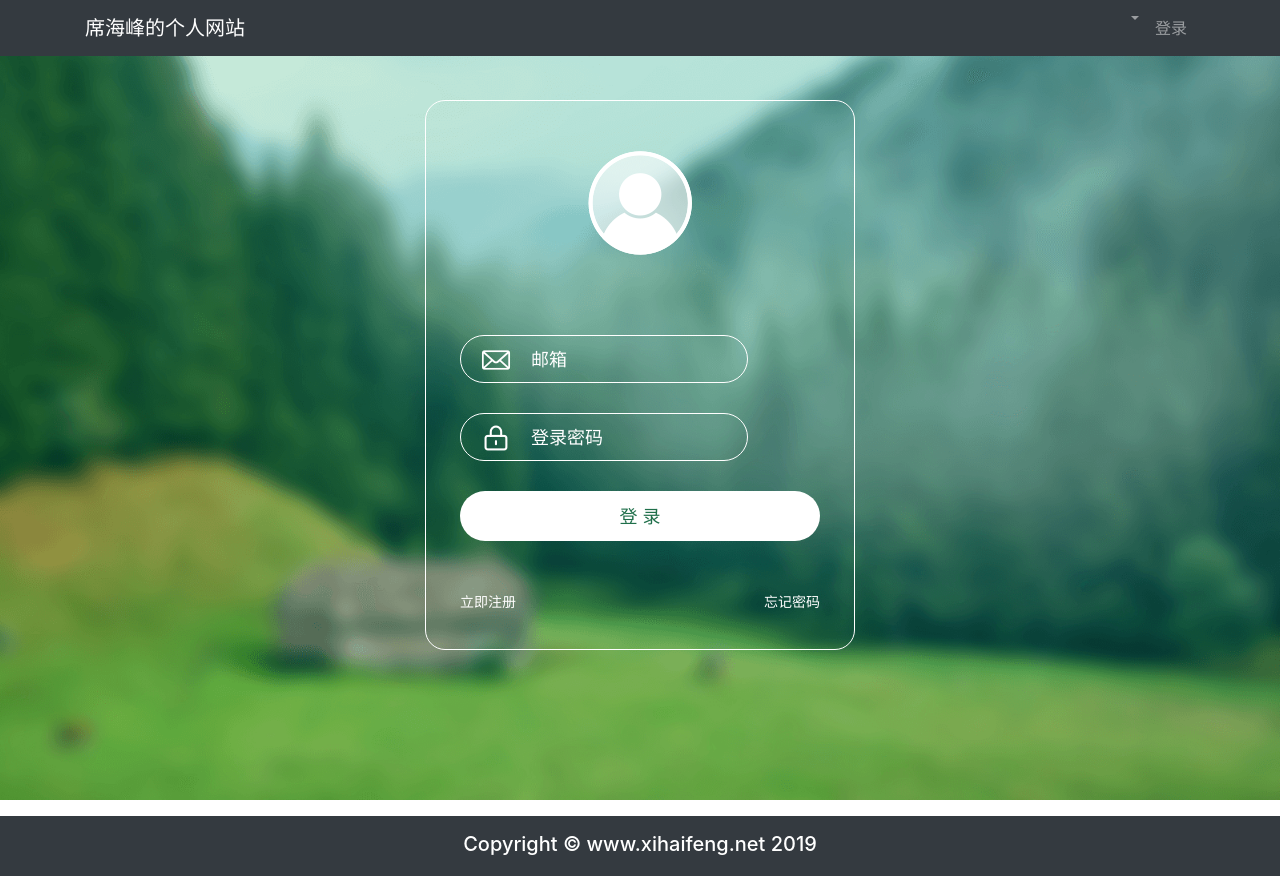
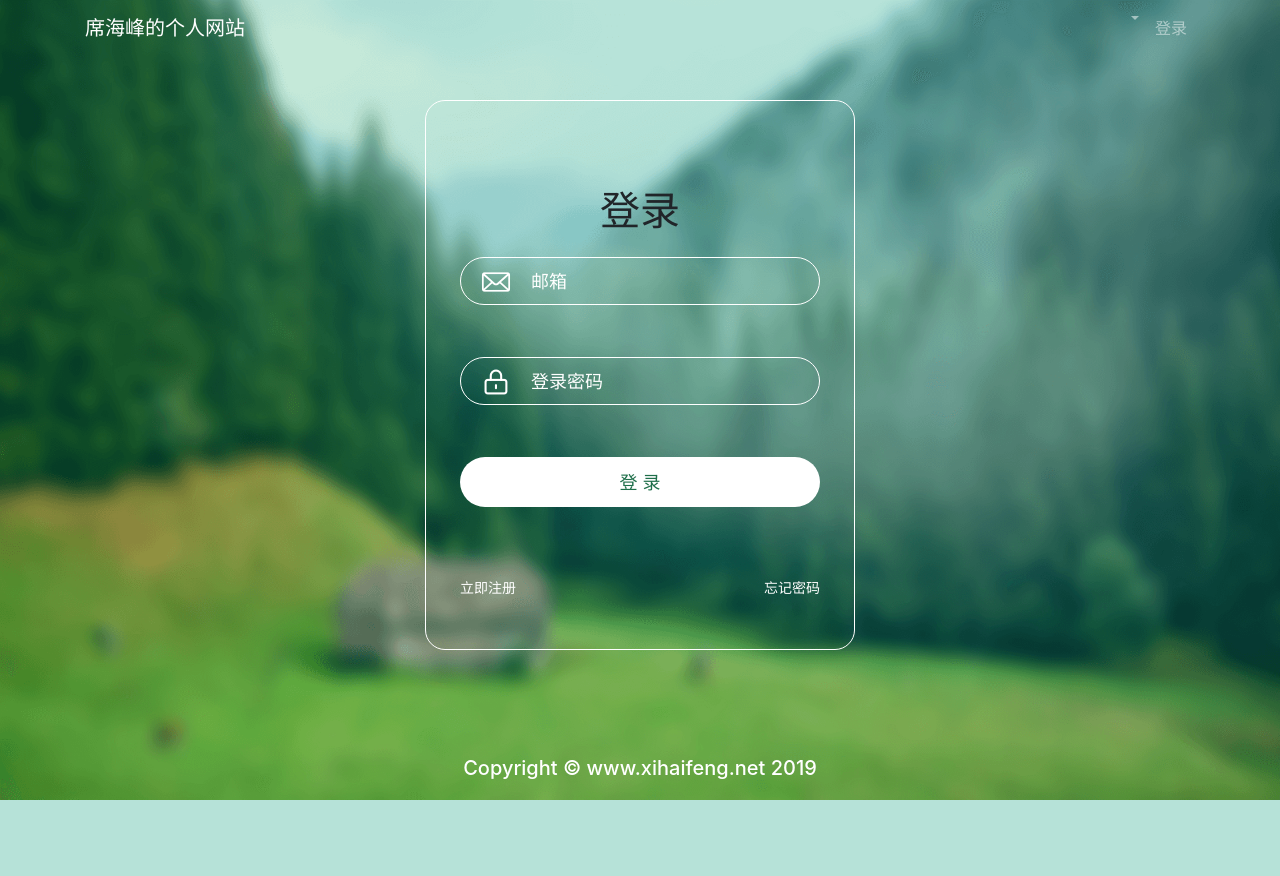
Before and after one commit to haifengzuishuai/flask_aaa, a Flask app: page /login in a window 1280 px wide. After the commit the page ends 800 px from the top, so only its background shows below. Run offline with Flask 2, Linux system fonts and the light colour scheme; some libraries are stand-ins or nearby versions.

Commit message:
修改注册和登录的样式

```diff
--- a/hf_blog/templates/back_to_top_func.html
+++ b/hf_blog/templates/back_to_top_func.html
@@ -1,4 +1,3 @@
-<!-- Author: 鹦鹉 -->
 <!-- https://ezbox.idv.tw/131/back-to-top-button-without-images -->
 <button type="button" id="BackTop" class="toTop-arrow" style="z-index: 100;"></button>
 
--- a/hf_blog/templates/base.html
+++ b/hf_blog/templates/base.html
@@ -66,8 +66,8 @@
     }
 
     #wrapper {
-        min-height: 100%;
-        margin-bottom: -40px;
+        {#height: 100%;#}
+        background-attachment: fixed;
     }
 
     #footer,
--- a/hf_blog/templates/footer.html
+++ b/hf_blog/templates/footer.html
@@ -1,6 +1,6 @@
 {#{% load staticfiles %}#}
 <!-- Footer -->
-<footer class="py-3 bg-dark" id="footer">
+<footer class="py-3 bg-dark1" id="footer" style="position: absolute;bottom:0;width:100%;">
     <div class="container">
         <h5 class="m-0 text-center text-white">Copyright &copy; www.xihaifeng.net 2019</h5>
     </div>
--- a/hf_blog/templates/header.html
+++ b/hf_blog/templates/header.html
@@ -2,7 +2,7 @@
 {#{% notifications_unread as unread_count %}#}
 
 <!-- 定义导航栏 -->
-<nav class="navbar navbar-expand-lg navbar-dark bg-dark">
+<nav class="navbar navbar-expand-lg navbar-dark bg-dark1" style="background-color: transparent">
     <div class="container">
         <!-- 导航栏商标 -->
         <a class="navbar-brand" href="#">席海峰的个人网站</a>
--- a/hf_blog/templates/login.html
+++ b/hf_blog/templates/login.html
@@ -15,7 +15,7 @@
         body {
             height: 100%;
             background: #fff url(/static/images/backgroud.png) 50% 50% no-repeat;
-            background-size: cover;
+            background-size: 100% 100%;
         }
 
         .dowebok {
@@ -31,13 +31,14 @@
         }
 
         .logo {
-            width: 104px;
-            height: 104px;
+            width: 0px;
+            height: 0px;
             margin: 50px auto 80px;
             background: url(/static/images/login.png) 0 0 no-repeat;
         }
 
         .form-item {
+            height: 100px;
             position: relative;
             width: 360px;
             margin: 0 auto;
@@ -45,7 +46,7 @@
         }
 
         .form-item input {
-            width: 288px;
+            width: 360px;
             height: 48px;
             padding-left: 70px;
             border: 1px solid #fff;
@@ -160,16 +161,19 @@
             }
         }
     </style>
-    <body>
+    <body style="box-sizing: inherit">
     <form action="" method="post">
         <div class="dowebok">
             <div class="logo"></div>
+            <p style="font-size: 40px;text-align: center">登录</p>
             <div class="form-item">
-                <input id="username" type="text" autocomplete="off" placeholder="邮箱" name="username">
+                <input required="required" onkeyup="value=value.replace(/[^\d]/g,'')" maxlength=11 id="username"
+                       type="text" autocomplete="off" placeholder="邮箱" name="username">
                 <p class="tip">请输入合法的邮箱地址</p>
             </div>
             <div class="form-item">
-                <input id="password" type="password" autocomplete="off" placeholder="登录密码" name="password">
+                <input id="password" type="text" autocomplete="off" placeholder="登录密码" name="password"
+                       required="required" onfocus="this.type='password'">
                 <p class="tip">邮箱或密码不正确</p>
             </div>
             <div class="form-item">
```
Also changed, not shown: hf_blog/templates/regist.html (+7 -5 lines). Lines whose indentation alone changed are shown as unchanged.
